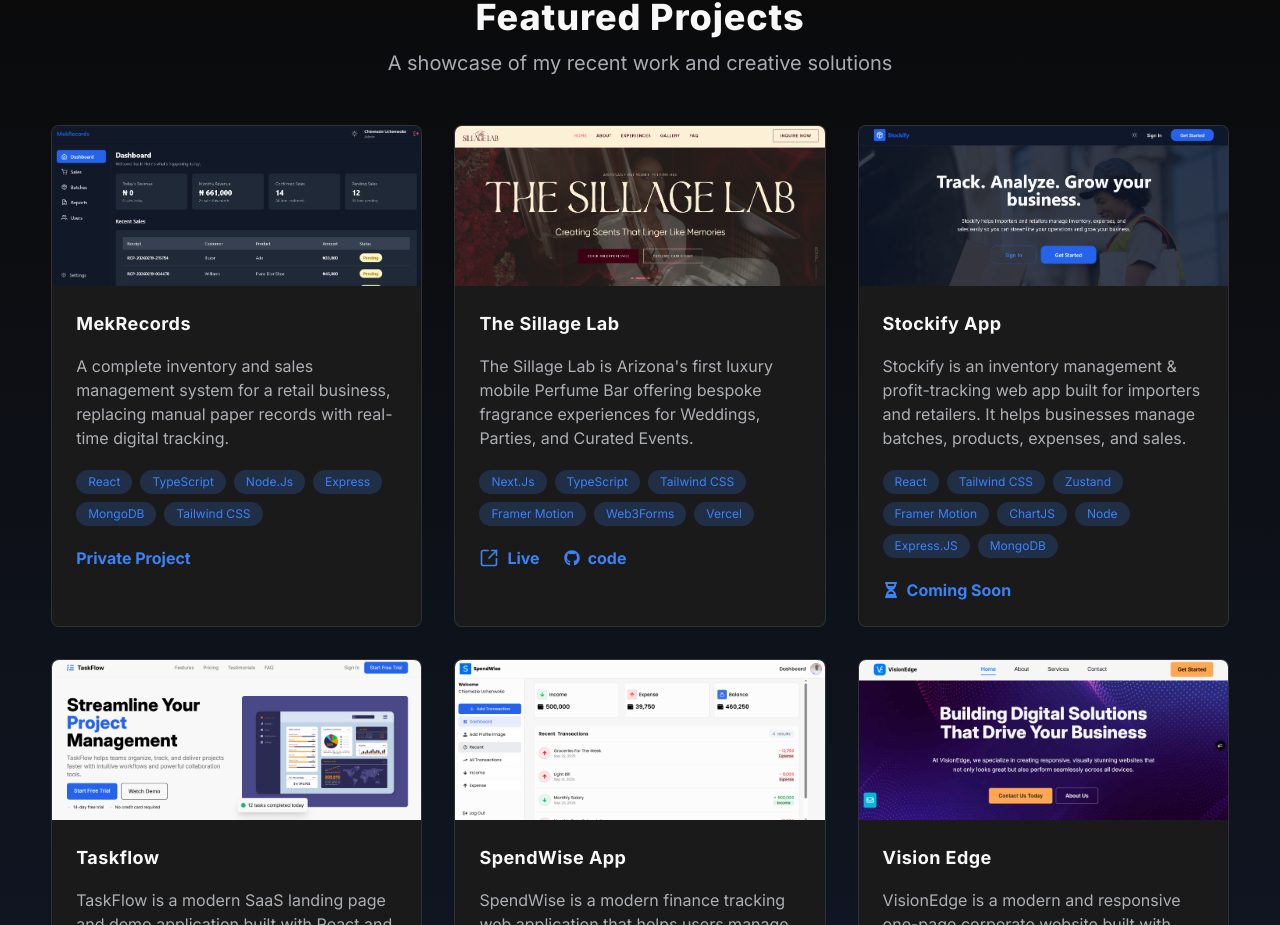
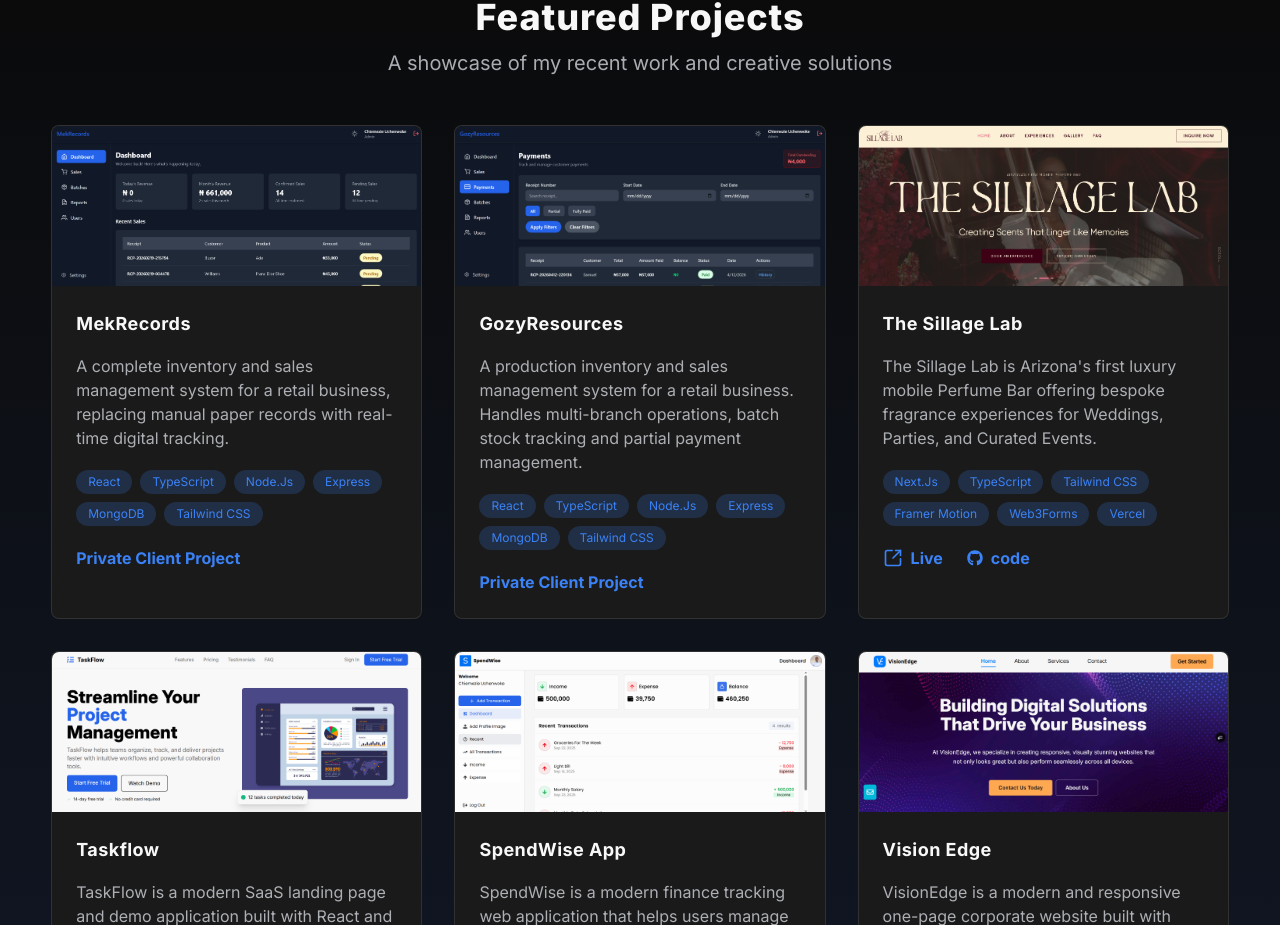
Before and after one commit to Chiemezie-Uchenwoke/portfolio, a React (Vite) app: page / in a window 1280 px wide. Shown: the part 2040-2965 px from the top of the page. Built offline with nearby package versions, Linux system fonts and the light colour scheme.

Commit message:
feat: add demo video to private projects in portfolio

```diff
--- a/src/components/ProjectModal/ProjectModal.jsx
+++ b/src/components/ProjectModal/ProjectModal.jsx
@@ -26,7 +26,7 @@
 
     if (!project) return null;
 
-    const {title, description, tools, features} = project;
+    const {title, description, tools, features, note, videoUrl} = project;
 
     return (
         <div className="fixed top-0 left-0 z-[70] bg-dark-bg/80 flex justify-center items-center w-full h-screen shadow-2xl shadow-white-shade/10 backdrop-blur-sm">
@@ -44,6 +44,20 @@
                     <h2 className="text-white font-bold capitalize text-lg lg:text-xl ">
                         {title}
                     </h2>
+
+                    {/* Video Demo - only for private projects */}
+                    {note && videoUrl && (
+                    <div className="flex flex-col gap-4">
+                        <video
+                        src={videoUrl}
+                        controls
+                        className="w-full rounded-lg border border-white-shade/10"
+                        preload="metadata"
+                        >
+                        Your browser does not support the video tag.
+                        </video>
+                    </div>
+                    )}
 
                     <p className="text-white-shade/60 text-sm lg:text-base">
                         {description}
--- a/src/data/projectsData.js
+++ b/src/data/projectsData.js
@@ -1,6 +1,6 @@
 import spendwise from "../assets/spendwise.png";
 import mekrecords from "../assets/mekrecords.png";
-import stockifyImg from "../assets/Stockify.png";
+import gozyResources from "../assets/gozy-resources.png";
 import sillageLab from "../assets/The_Sillage_Lab.png";
 import visionedge from "../assets/visionedge.png";
 import taskflow from "../assets/taskflow.png";
@@ -24,10 +24,33 @@
             "CSV/PDF report exports with date range filtering",
             "Responsive mobile-first design with dark mode support"
         ],
-        note: "Private Project"
+        note: "Private Client Project",
+        videoUrl: "https://res.cloudinary.com/dmx1ew545/video/upload/v1776341805/Mekrecords_kuqpfr.mp4"
     },
     {
         id: 2,
+        imgUrl: gozyResources,
+        imgAltText: "GozyResources Inventory Management System",
+        title: "GozyResources",
+        description: "A production inventory and sales management system for a retail business. Handles multi-branch operations, batch stock tracking and partial payment management.",
+        tools: ["React", "TypeScript", "Node.js", "Express", "MongoDB", "Tailwind CSS"],
+        liveUrl: "",
+        codeUrl: "",
+        isLive: false,
+        features: [
+            "Batch inventory tracking with supplier name, product colour and stock levels",
+            "Partial payment tracking with outstanding balance visibility and payment history",
+            "Multi-branch sales recording across Head Office and Branch Office",
+            "Role-based access control (Admin/Staff) with JWT authentication",
+            "Thermal receipt generation showing amount paid and balance due",
+            "CSV/PDF report exports with payment status columns",
+            "Dashboard with real-time sales, profit and outstanding balance overview"
+        ],
+        note: "Private Client Project",
+        videoUrl: "https://res.cloudinary.com/dmx1ew545/video/upload/v1776341810/Gozy_Resources_etkbl2.mp4"
+    },
+    {
+        id: 3,
         imgUrl: sillageLab,
         imgAltText: "The Sillage Lab - Luxury Experiential Perfume Bar Website",
         title: "The Sillage Lab",
@@ -49,29 +72,6 @@
             "Inquiry form with Web3Forms integration delivering submissions directly to client inbox",
             "SEO optimised with metadata, Open Graph tags and sitemap submission",
             "Google Analytics integration for visitor tracking and insights",
-        ]
-    },
-    {
-        id: 3,
-        imgUrl: stockifyImg,
-        imgAltText: "Stockify App Image",
-        title: "Stockify App",
-        description: "Stockify is an inventory management & profit-tracking web app built for importers and retailers. It helps businesses manage batches, products, expenses, and sales.",
-        tools: ["React", "Tailwind CSS", "Zustand", "Framer Motion", "ChartJS", "Node", "Express.JS", "MongoDB"],
-        liveUrl: "",
-        codeUrl: "https://github.com/Chiemezie-Uchenwoke/stockify-frontend",
-        isLive: false,
-        features: [
-            "Secure user authentication (login, logout, session refresh, protected routes)",
-            "Password recovery",
-            "Create and manage import/retail batches",
-            "Add and edit products per batch",
-            "Track sales and view sales by batch",
-            "Record expenses (shipping, logistics, customs, etc.)",
-            "View and track expenses by batch",
-            "Filter and sort batches/products",
-            "Interactive dashboards and data visualizations",
-            "Light and dark theme modes"
         ]
     },
     {
```
